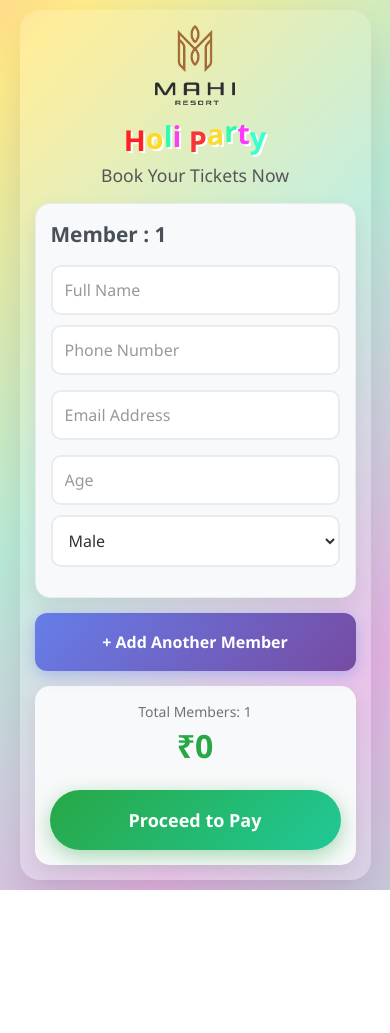
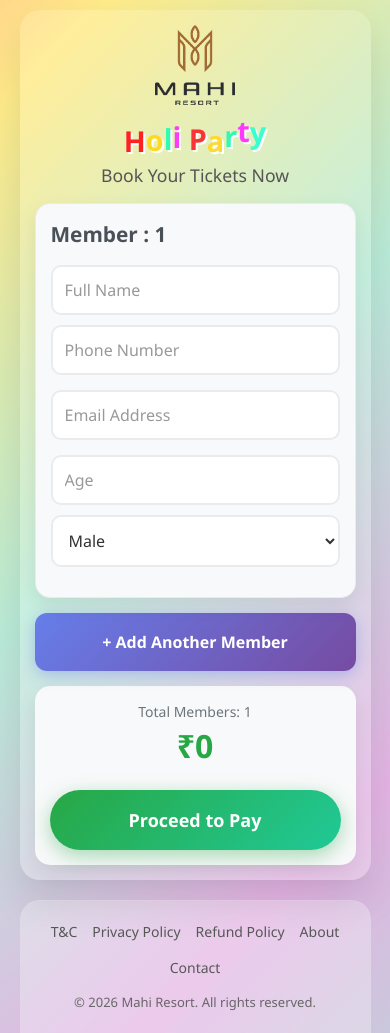
Before and after one commit to Nishith08/Influencers-Nominations, a React (Vite) app in the folder frontend/: page / in a window 390 px wide. Before the commit the page ends 890 px from the top, so only its background shows below. Built offline with nearby package versions, Linux system fonts and the light colour scheme.

Commit message:
footer added in booking page

```diff
--- /dev/null
+++ b/frontend/src/components/Footer.css
@@ -0,0 +1,76 @@
+.footer {
+  background-color: rgba(255, 255, 255, 0.3);
+  color: rgb(78, 78, 78);
+  padding: 20px 0;
+  margin: 40px 0 0 20px;
+  border-top: 1px solid rgba(255, 255, 255, 0.1);
+  width: 100%;
+  border-radius: 20px 20px 0 0;
+}
+
+.footer-container {
+  padding: 0 40px;
+  display: flex;
+  justify-content: space-between;
+  align-items: center;
+  gap: 20px;
+  flex-wrap: wrap;
+}
+
+.footer-links {
+  display: flex;
+  gap: 30px;
+  flex-wrap: wrap;
+}
+
+.footer-links a {
+  color: #585858;
+  text-decoration: none;
+  font-size: 14px;
+  transition: color 0.3s ease;
+}
+
+.footer-links a:hover {
+  color: #000000;
+}
+
+.footer-copyright {
+  font-size: 13px;
+  color: rgba(90, 90, 90, 0.904);
+}
+
+.footer-copyright p {
+  margin: 0;
+}
+
+.footer-a a {
+  color: inherit;
+  text-decoration: none;
+}
+
+.footer-a a:hover {
+  color: #000000;
+}
+
+@media (max-width: 768px) {
+  .footer {
+    padding: 20px 0;
+    margin: 20px 0 0 0;
+  }
+
+  .footer-container {
+    padding: 0 20px;
+    flex-direction: column;
+    gap: 15px;
+    text-align: center;
+  }
+
+  .footer-links {
+    justify-content: center;
+    gap: 15px;
+  }
+
+  .footer-copyright {
+    text-align: center;
+  }
+}
--- /dev/null
+++ b/frontend/src/components/Footer.jsx
@@ -0,0 +1,20 @@
+import './Footer.css';
+
+export default function Footer() {
+  return (
+    <footer className="footer">
+      <div className="footer-container">
+        <div className="footer-links">
+          <a href="https://www.mahiresort.com/terms-and-conditions" target="_blank" rel="noopener noreferrer">T&C</a>
+          <a href="https://www.mahiresort.com/privacy-policy" target="_blank" rel="noopener noreferrer">Privacy Policy</a>
+          <a href="https://www.mahiresort.com/refund-policy" target="_blank" rel="noopener noreferrer">Refund Policy</a>
+          <a href="https://www.mahiresort.com/" target="_blank" rel="noopener noreferrer">About</a>
+          <a href="https://www.mahiresort.com/contact" target="_blank" rel="noopener noreferrer">Contact</a>
+        </div>
+        <div className="footer-copyright">
+          <p className='footer-a'>&copy; 2026 <a href="https://www.mahiresort.com/" target="_blank" rel="noopener noreferrer">Mahi Resort</a>. All rights reserved.</p>
+        </div>
+      </div>
+    </footer>
+  );
+}
--- a/frontend/src/pages/BookingPage.jsx
+++ b/frontend/src/pages/BookingPage.jsx
@@ -1,6 +1,8 @@
 import React, { useState } from 'react';
 import axios from 'axios';
 import '../App.css'; // Note the ".." to go up one folder to find App.css
+import Footer from '../components/Footer';
+
 
 function BookingPage() {
     // 1. State to hold the list of members
@@ -105,6 +107,7 @@
       // --- NEW VALIDATION LOGIC END ---
 
       return (
+        <>
         <div className="container">
           <header className="header">
             <div className="logo">
@@ -188,6 +191,8 @@
             </div>
           </div>
         </div>
+        <Footer />
+        </>
       );
 }
 
```
